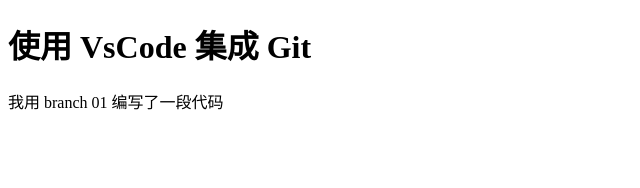
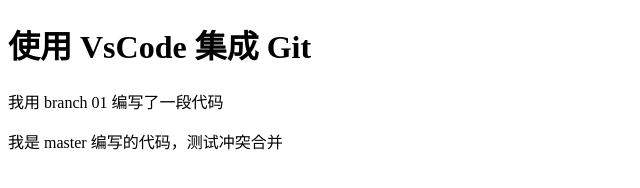
Before and after one commit to YuanYueNG/vscode-git, a plain HTML site: page index.html in a window 1280 px wide. Shown: the whole page, without its empty margins (0-640 px from the left). Drawn offline with Linux system fonts and the light colour scheme.

Commit message:
我是 master 编写的代码，测试冲突合并

```diff
--- a/index.html
+++ b/index.html
@@ -11,6 +11,7 @@
 <body>
 	<h1>使用 VsCode 集成 Git</h1>
 	<p>我用 branch 01 编写了一段代码</p>
+	<p>我是 master 编写的代码，测试冲突合并</p>
 </body>
 
 </html>
```
